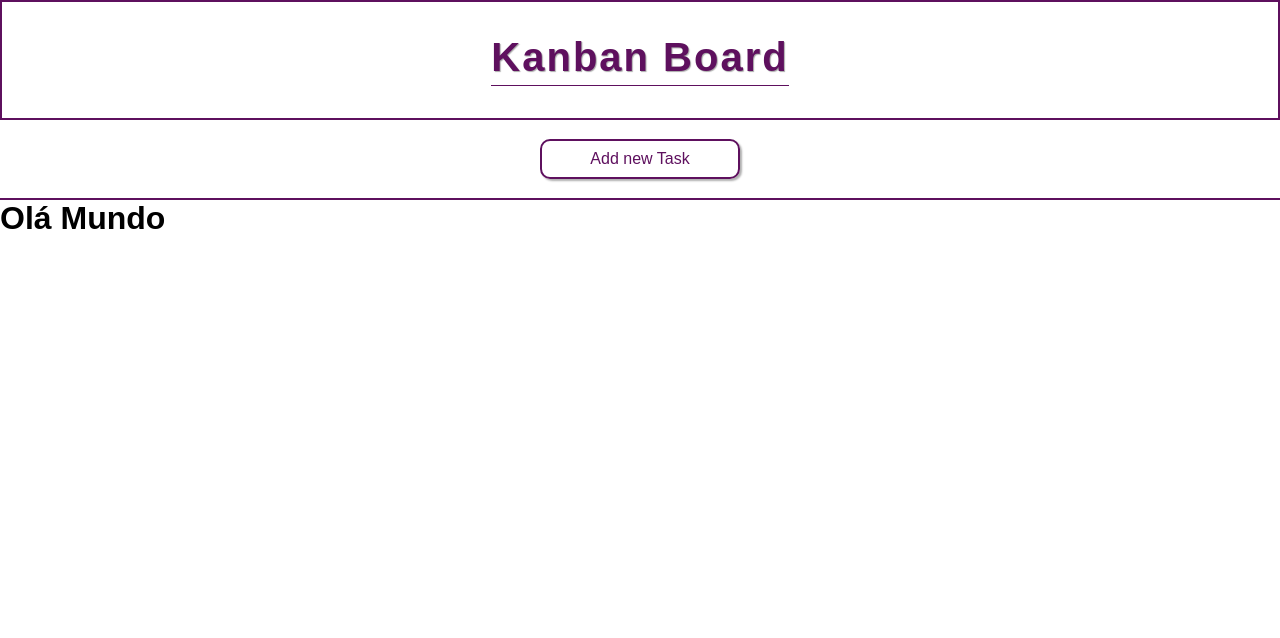
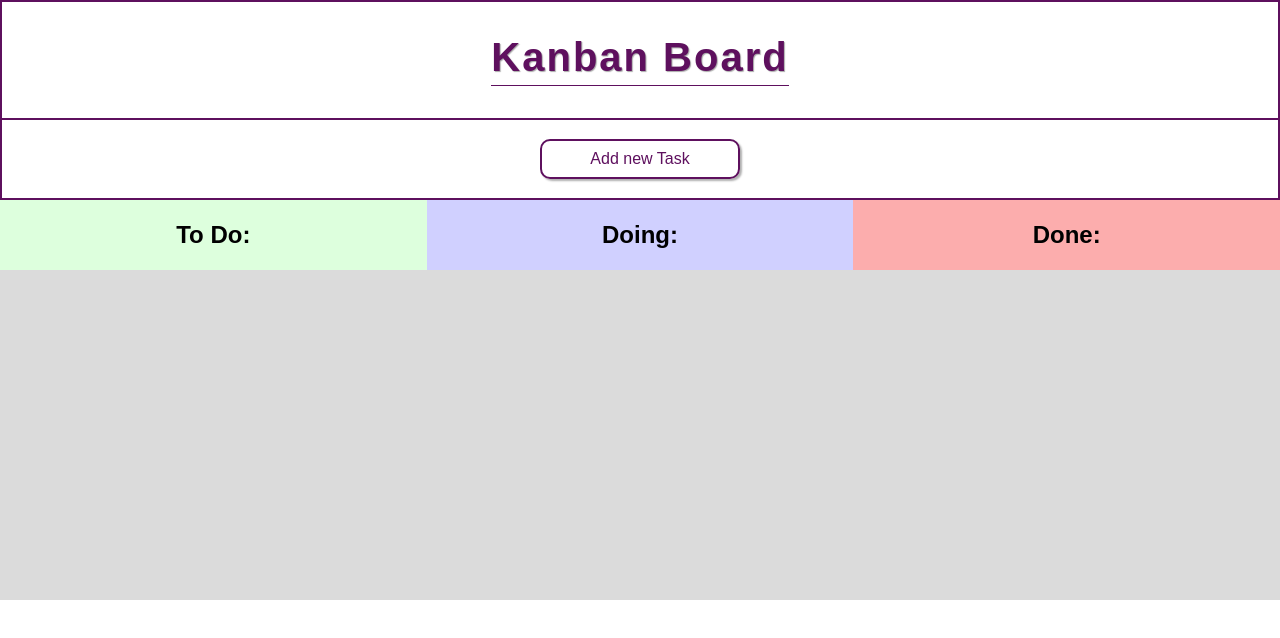
Before and after one commit to Guittsgui/kanbanBoard-front, a React (Vite) app: page / in a window 1280 px wide. Shown: the top 638 px of the page. Built offline with nearby package versions, Linux system fonts and the light colour scheme.

Commit message:
iniciando criacao do quadro

```diff
--- a/src/App.jsx
+++ b/src/App.jsx
@@ -1,5 +1,5 @@
 import * as S from './style'
-
+import Board from './routes/Board'
 
 function App() {
 
@@ -11,7 +11,7 @@ function App() {
       <S.nav>
         <a href="#"> Add new Task</a>
       </S.nav>
-      <h1> Olá Mundo</h1>
+      <Board/>
     </>
   )
 }
--- /dev/null
+++ b/src/routes/Board/index.jsx
@@ -0,0 +1,22 @@
+import * as S from './style'
+const Board = () => {
+
+    return <S.container>
+        <S.header>
+            <div className="todo">
+                <h2> To Do: </h2>
+            </div>
+            <div className="doing">
+                <h2> Doing: </h2>
+            </div>
+            <div className="done">
+                <h2> Done: </h2>
+            </div>
+        </S.header>
+        <S.board>
+
+        </S.board>
+    </S.container>
+}
+
+export default Board
--- /dev/null
+++ b/src/routes/Board/style.jsx
@@ -0,0 +1,34 @@
+import styled from 'styled-components'
+
+
+export const container = styled.div`
+    background-color: #dbdbdb;
+    min-height: 400px;
+`;
+
+export const header = styled.header`
+    height: 70px;
+    display: flex;
+    div{
+        flex: 1;
+        text-align: center;
+        font-size: 16px;
+        height: 100%;
+        align-items: center;
+        justify-content: center;
+        display: flex;
+    }
+    .todo{
+        background-color: #ddffdd;
+    }
+    .doing{
+        background-color: #d0d0ff;
+    }
+    .done{
+        background-color: #fcadad;
+    }
+`;
+
+export const board = styled.div`
+
+`;
--- a/src/style.jsx
+++ b/src/style.jsx
@@ -18,7 +18,8 @@ export const header = styled.header`
 `;
 export const nav = styled.nav`
     height: 80px;
-    border-bottom: 2px solid #5e105e;
+    border: 2px solid #5e105e;
+    border-top: none;
     display: flex;
     align-items: center;
     justify-content: center;
```
Also changed, not shown: src/routes/NewTask/index.jsx (added), src/routes/NewTask/style.jsx (added).
